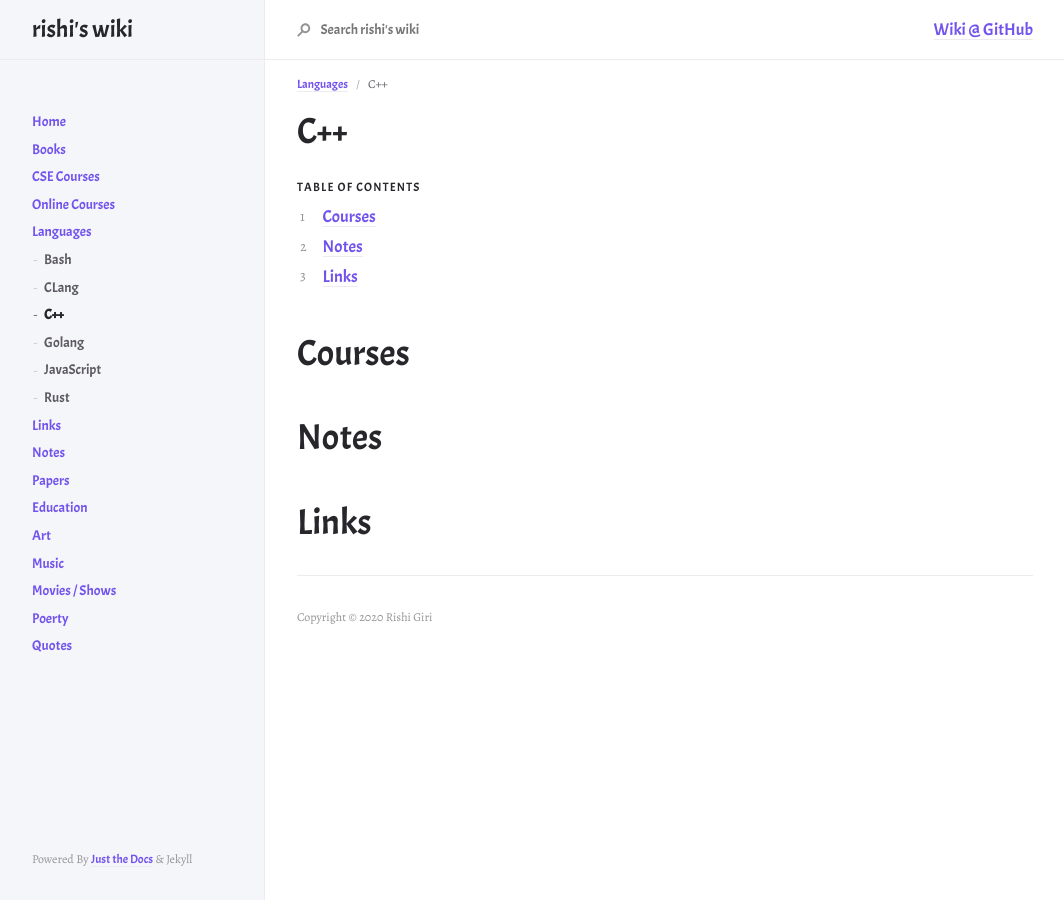
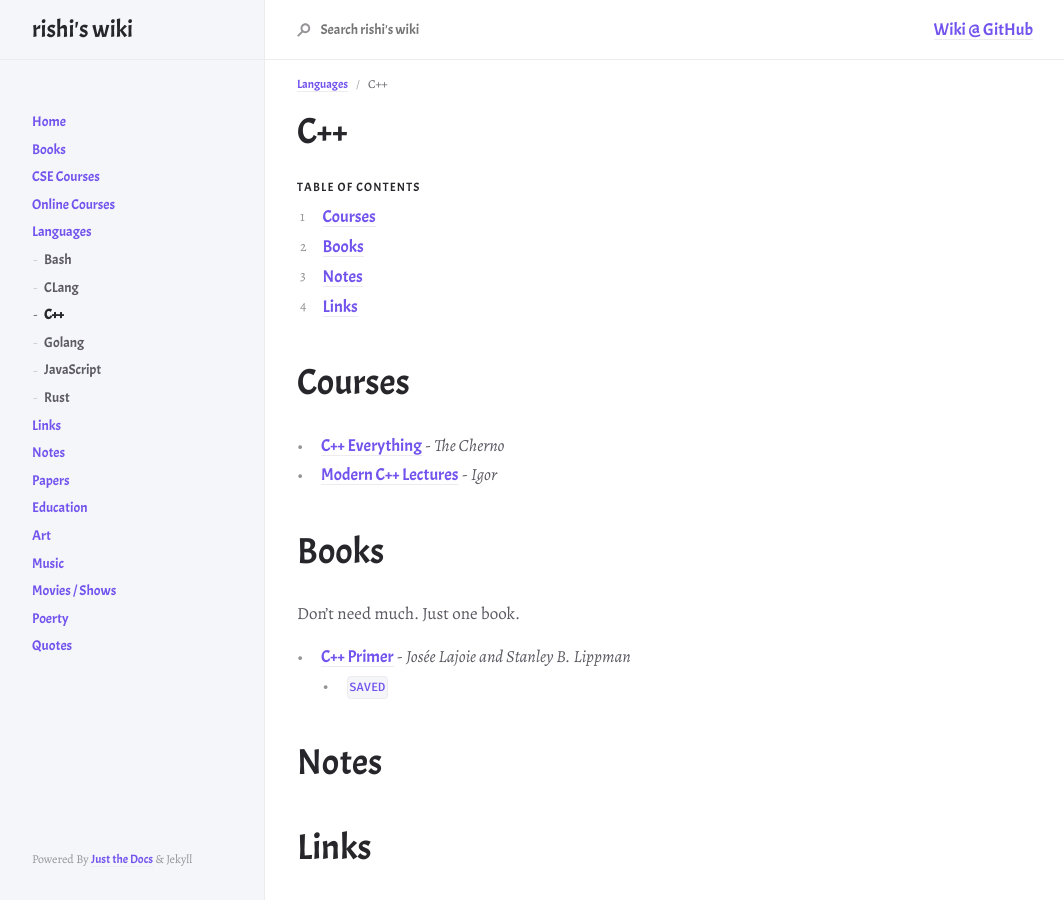
Before and after one commit to r8w/r8w, a Jekyll site: the page built from docs/languages/cpp.md, in a window 1280 px wide. Shown: the whole page, without its empty margins (107-1171 px from the left). Built offline with Jekyll 4.4.1, drawn with Linux system fonts in a browser that asks for light colours; nearby versions of some CDN libraries; some of the changed text lies outside the part shown.

```diff
--- a/docs/languages/cpp.md
+++ b/docs/languages/cpp.md
@@ -16,6 +16,19 @@ nav_order: 3
 
 # Courses
 
+- [C++ Everything](https://www.youtube.com/playlist?list=PLlrATfBNZ98dudnM48yfGUldqGD0S4FFb) - *The Cherno*
+- [Modern C++ Lectures](https://www.youtube.com/watch?app=desktop&list=PLgnQpQtFTOGR50iIOtO36nK6aNPtVq98C&index=2&v=F_vIB3yjxaM&ab_channel=CyrillStachniss&t=0s) - *Igor*
+
+
+# Books
+
+Don't need much. Just one book.
+
+- [C++ Primer]() - *Josée Lajoie and Stanley B. Lippman*
+	- [`SAVED`](chrome-extension://jhhclmfgfllimlhabjkgkeebkbiadflb/reader.html?filename=file%3A%2F%2F%2Fmedia%2Frishi%2Fd057170c-fade-44e6-a98a-5028064c1c84%2FComputer%2520Science%2FLanguage%2FC%2B%2B%2Fc%2B%2B%2520primer%2C%25205e_lippman%2C%2520stanley%2520b..epub)
+
 # Notes
 
 # Links
+
+- [Code It - Yourself](https://www.youtube.com/playlist?list=PLrOv9FMX8xJE8NgepZR1etrsU63fDDGxO) - *JavidX9*
```
Also changed, not shown: docs/languages/c.md (+2 -1 lines), docs/links/resourcesCS.md (+6 -0 lines).
